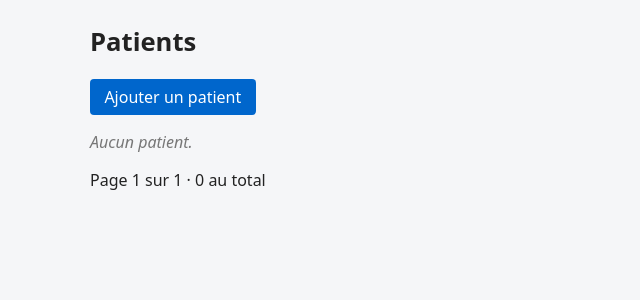
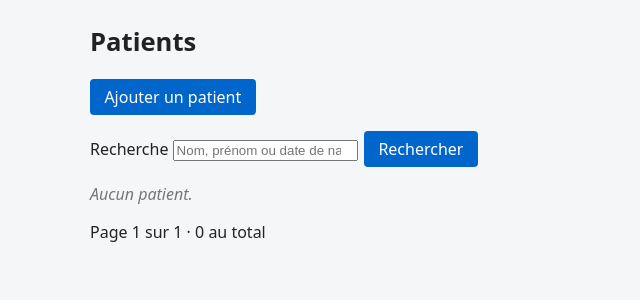
Before and after one commit to pirboazo/cabinet, a Flask app: page /patients in a window 1280 px wide. Shown: the part 69-369 px from the top of the page, without its empty margins (0-640 px from the left). Run offline with Flask 3, Linux system fonts and the light colour scheme; data that the repository does not hold is empty.

Commit message:
Ajoute la recherche des patients et affiche les rendez-vous par jour par défaut
- Recherche patient par nom, prénom ou date de naissance (?q=)
- Liste des rendez-vous : vue jour par défaut
- Spécification v1.5 et README mis à jour

```diff
--- a/app.py
+++ b/app.py
@@ -339,22 +339,35 @@ def accueil():
     return redirect("/patients")
 
 
+def recherche_patient(q):
+    """Clause WHERE et paramètres : date de naissance si q est une date, sinon nom ou prénom."""
+    if not q:
+        return "", ()
+    if date_valide(q):
+        return "WHERE date_naissance = ?", (q,)
+    motif = "%" + q.replace("\\", "\\\\").replace("%", "\\%").replace("_", "\\_") + "%"
+    return "WHERE nom LIKE ? ESCAPE '\\' OR prenom LIKE ? ESCAPE '\\'", (motif, motif)
+
+
 @app.get("/patients")
 def liste_patients():
+    q = request.args.get("q", "").strip()
+    filtre, parametres = recherche_patient(q)
     with closing(se_connecter_a_la_base()) as db:
-        total = db.execute("SELECT COUNT(*) FROM patients").fetchone()[0]
+        total = db.execute("SELECT COUNT(*) FROM patients " + filtre, parametres).fetchone()[0]
         nombre_pages = (total + PATIENTS_PAR_PAGE - 1) // PATIENTS_PAR_PAGE or 1
         page = min(entier_valide(request.args.get("page", "")) or 1, nombre_pages)
         patients = db.execute(
-            """SELECT id, nom, prenom, date_naissance FROM patients
+            "SELECT id, nom, prenom, date_naissance FROM patients " + filtre + """
                ORDER BY nom COLLATE NOCASE, prenom COLLATE NOCASE, id
                LIMIT ? OFFSET ?""",
-            (PATIENTS_PAR_PAGE, (page - 1) * PATIENTS_PAR_PAGE),
+            parametres + (PATIENTS_PAR_PAGE, (page - 1) * PATIENTS_PAR_PAGE),
         ).fetchall()
     return render_template(
         "patients/liste.html",
         titre="Patients",
         patients=patients,
+        q=q,
         page=page,
         nombre_pages=nombre_pages,
         total=total,
@@ -446,9 +459,9 @@ def modifier_patient(patient_id):
 
 @app.get("/rendez-vous")
 def liste_rendez_vous():
-    vue = request.args.get("vue", "tous")
+    vue = request.args.get("vue", "jour")
     if vue not in VUES_RENDEZ_VOUS:
-        vue = "tous"
+        vue = "jour"
     reference = request.args.get("date", "")
     if not date_valide(reference):
         reference = date.today().isoformat()
--- a/templates/patients/liste.html
+++ b/templates/patients/liste.html
@@ -1,6 +1,11 @@
 {% extends "base.html" %}
 {% block contenu %}
 <div class="actions barre"><a class="bouton" href="/patients/nouveau">Ajouter un patient</a></div>
+<form class="actions barre" method="get" action="/patients">
+<label>Recherche <input type="search" name="q" value="{{ q }}" placeholder="Nom, prénom ou date de naissance (AAAA-MM-JJ)"></label>
+<button class="bouton" type="submit">Rechercher</button>
+{% if q %}<a class="bouton" href="/patients">Effacer</a>{% endif %}
+</form>
 {% if patients %}
 <table>
 <thead><tr><th>Nom</th><th>Prénom</th><th>Date de naissance</th></tr></thead>
@@ -11,11 +16,11 @@
 </tbody>
 </table>
 {% else %}
-<p class="vide">Aucun patient.</p>
+<p class="vide">{% if q %}Aucun patient ne correspond à « {{ q }} ».{% else %}Aucun patient.{% endif %}</p>
 {% endif %}
 <div class="actions barre">
-{% if page > 1 %}<a class="bouton" href="/patients?page={{ page - 1 }}">Page précédente</a>{% endif %}
+{% if page > 1 %}<a class="bouton" href="/patients?{{ {'page': page - 1, 'q': q} | urlencode }}">Page précédente</a>{% endif %}
 <span>Page {{ page }} sur {{ nombre_pages }} · {{ total }} au total</span>
-{% if page < nombre_pages %}<a class="bouton" href="/patients?page={{ page + 1 }}">Page suivante</a>{% endif %}
+{% if page < nombre_pages %}<a class="bouton" href="/patients?{{ {'page': page + 1, 'q': q} | urlencode }}">Page suivante</a>{% endif %}
 </div>
 {% endblock %}
```
Also changed, not shown: SPECIFICATION.md (+10 -6 lines), README.md.
